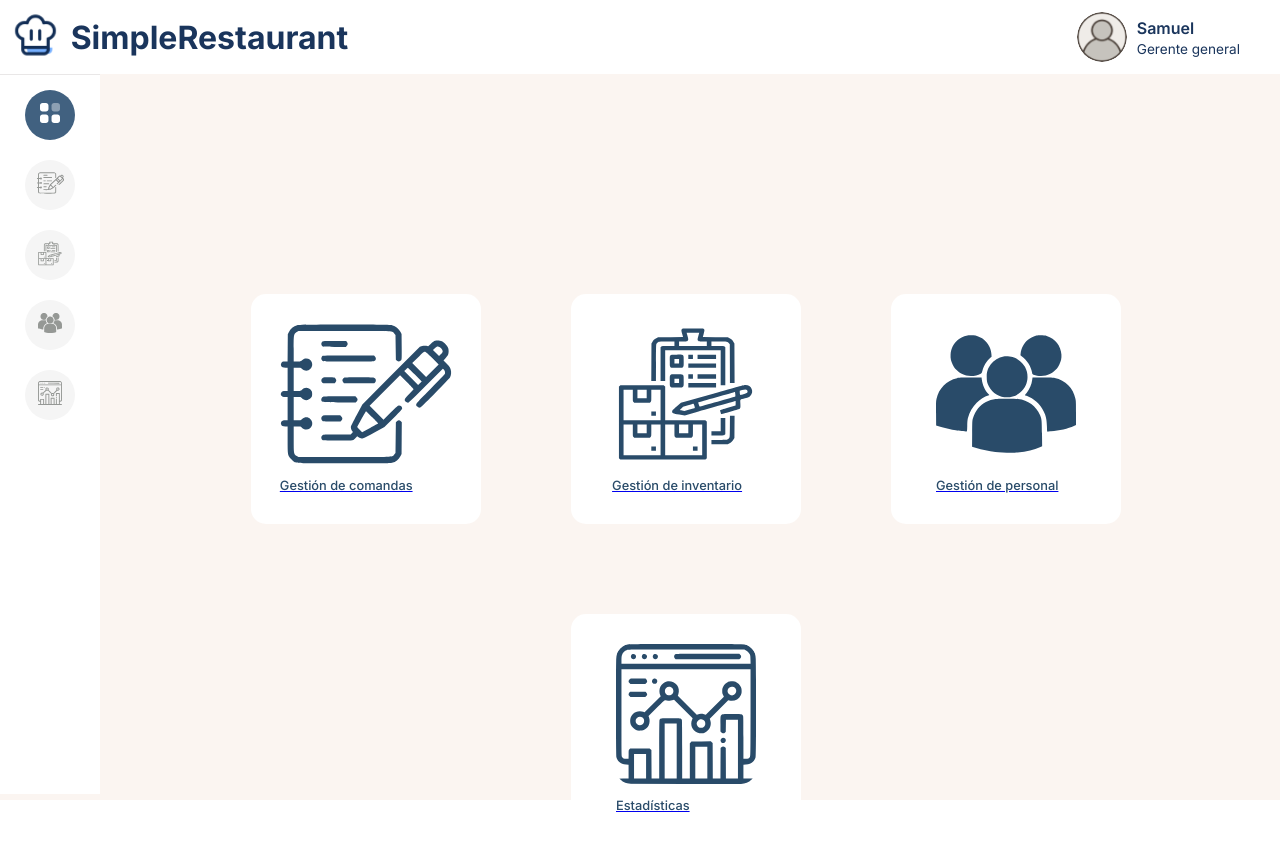
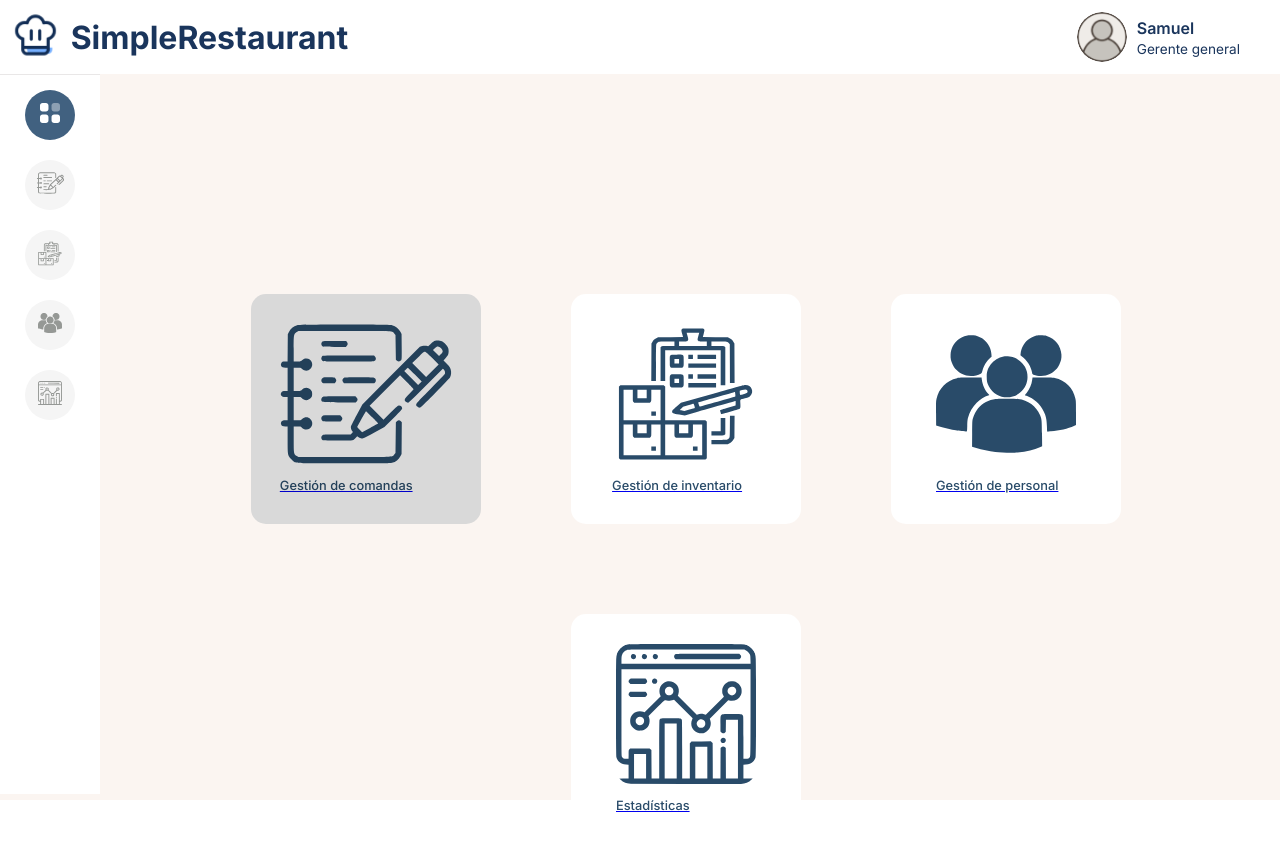
Before and after one commit to LNorza/Simple-Restaurant, a React (Vite) app in the folder web/: page /home in a window 1280 px wide. In both pictures the pointer is over the element 366 px from the left and 409 px from the top of the page. Built offline with nearby package versions, Linux system fonts and the light colour scheme.

Commit message:
Add transition to menu cards

```diff
--- a/web/src/components/menu-card/menu-card.css
+++ b/web/src/components/menu-card/menu-card.css
@@ -9,6 +9,11 @@
 	width: 230px;
 }
 
+.card:hover {
+	transition: filter 0.5s ease;
+	filter: brightness(85%);
+}
+
 .card-image {
 	height: 140px;
 	object-fit: cover;
@@ -16,6 +21,7 @@
 }
 
 .card-text {
+	align-content: center;
 	font-size: 0.8rem;
 	font-weight: 500;
 	margin-top: 10px;
--- a/web/src/components/menu-card/menu-card.jsx
+++ b/web/src/components/menu-card/menu-card.jsx
@@ -6,7 +6,9 @@ const MenuCard = ({imagePath, text, direction}) => {
 	return (
 		<div className="card">
 			<Link to={direction}>
-				<img src={imagePath} alt="Card" className="card-image" />
+				<div>
+					<img src={imagePath} alt="Card" className="card-image" />
+				</div>
 				<div className="card-text">{text}</div>
 			</Link>
 		</div>
```
